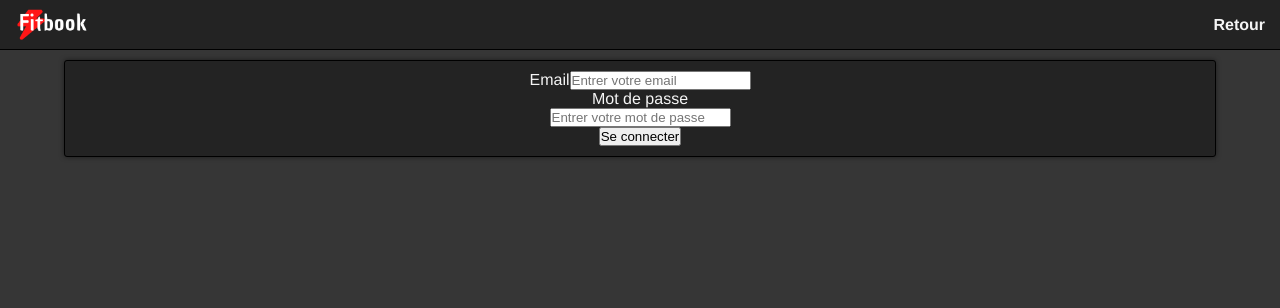
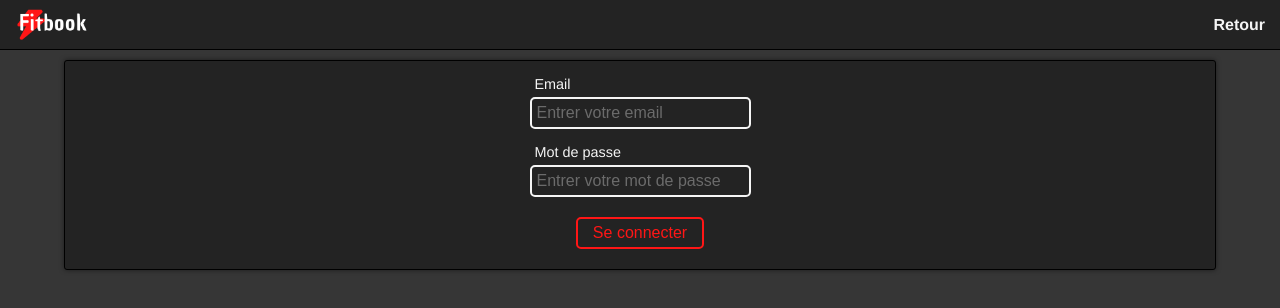
Before and after one commit to chaoukifrej/Fitbook, a Vue app: page /Connexion in a window 1280 px wide. Shown: the top 308 px of the page. Built offline with nearby package versions, Linux system fonts and the light colour scheme.

Commit message:
design Connexion dans Connexion.vue

```diff
--- a/src/views/Connexion.vue
+++ b/src/views/Connexion.vue
@@ -7,13 +7,16 @@
           <label for="email">Email</label>
           <input type="email" placeholder="Entrer votre email" required />
         </div>
+        <div class="mdp">
           <label for="mdp">Mot de passe</label>
           <input
             type="password"
             name="mdp"
             id="mdp"
             placeholder="Entrer votre mot de passe"
+            required
           />
+        </div>
         <input type="submit" value="Se connecter" />
       </form>
     </div>
@@ -37,11 +40,50 @@ export default {
   border-radius: 3px;
   width: 90%;
   margin: 0 5%;
-  padding: 10px;
+  padding: 0 10px;
   form {
     display: flex;
     flex-direction: column;
     align-items: center;
+    div {
+      display: flex;
+      flex-direction: column;
+      label {
+        text-align: start;
+        margin: 15px 0 5px 5px;
+        font-size: 0.9rem;
+      }
+      input {
+        padding: 5px;
+        border: 2px solid whitesmoke;
+        border-radius: 5px;
+        background-color: transparent;
+        color: whitesmoke;
+        outline: none;
+        font-size: 1rem;
+        &::placeholder {
+          color: rgb(107, 107, 107);
+        }
+        &:focus {
+          border: 2px solid #ff1616;
+        }
+      }
+    }
+    input[type="submit"] {
+      margin: 20px;
+      font-size: 1rem;
+      padding: 5px 15px;
+      border: 2px solid #ff1616;
+      background-color: transparent;
+      border-radius: 5px;
+      color: #ff1616;
+      outline: none;
+      transition: 0.4s;
+      &:active {
+        transform: scale(0.98);
+        color: whitesmoke;
+      }
+    }
   }
 }
 </style>
```
Lines whose indentation alone changed are shown as unchanged.
